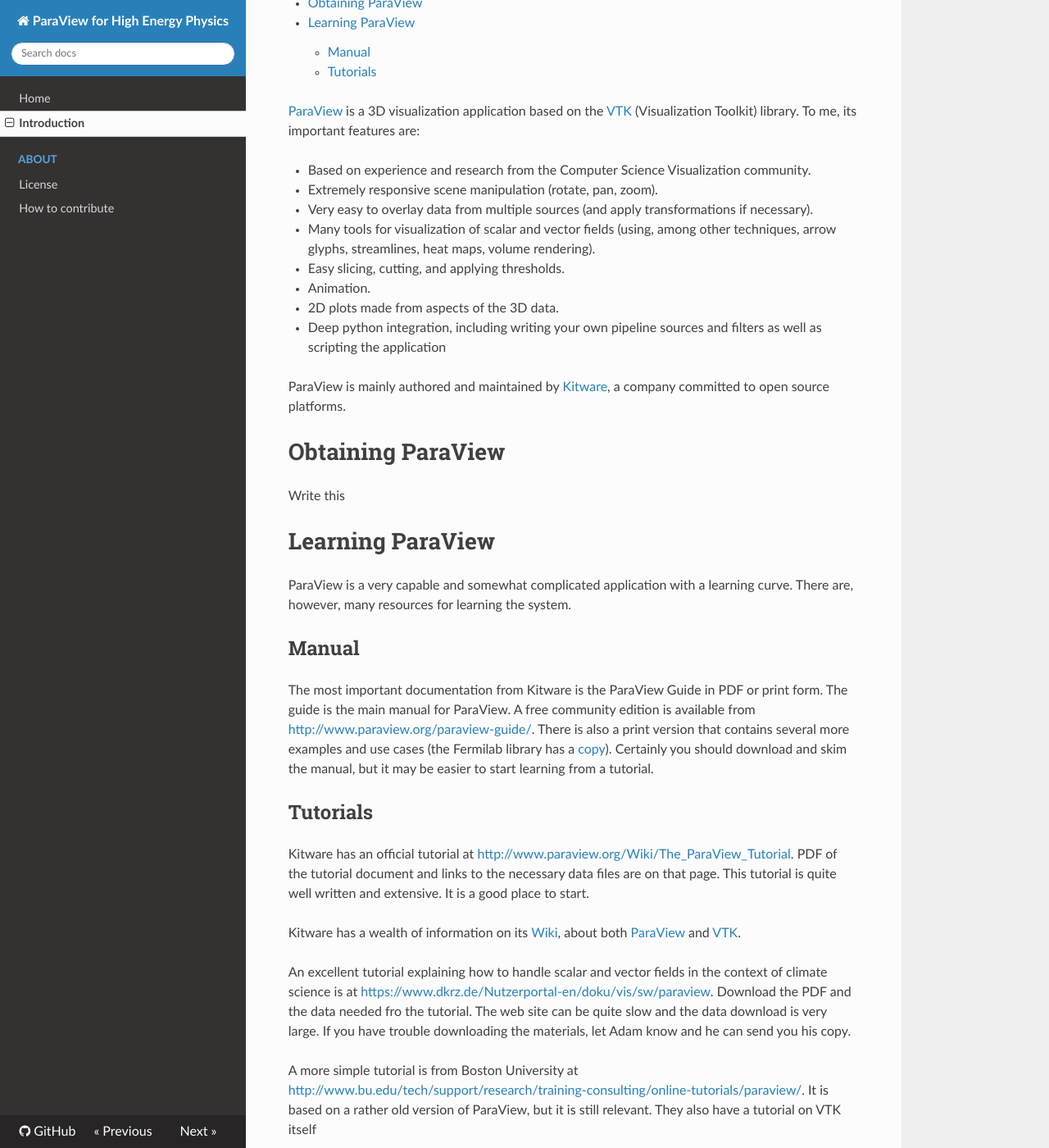
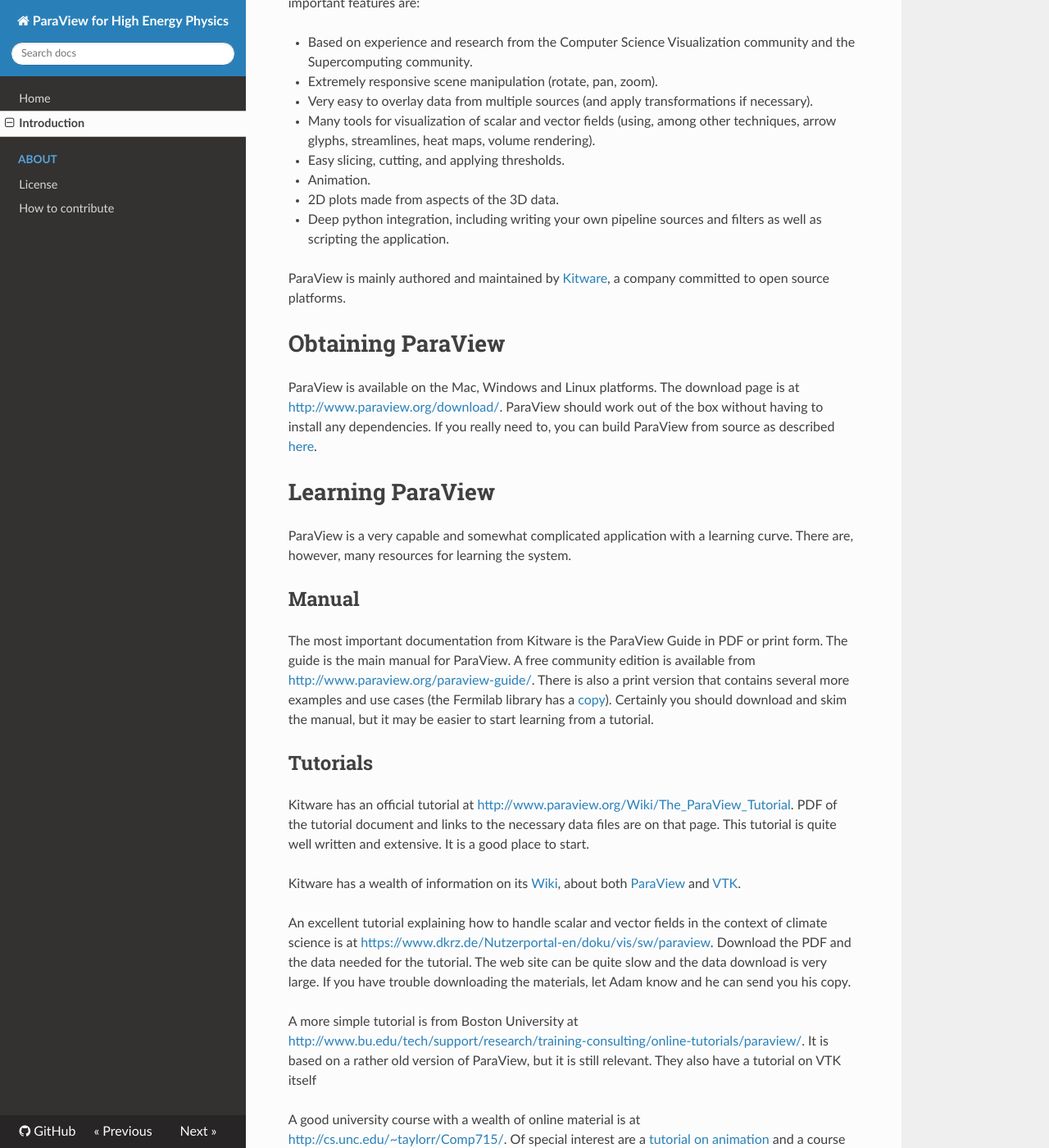
Before and after one commit to lyon-fnal/paraviewForHep, an MkDocs documentation site: the page built from docs/intro/intro.md, in a window 1280 px wide and 1400 px high, scrolled down 240 px. Shown: the whole window at 82% size. Built offline with MkDocs 1.6.1, drawn with Linux system fonts in a browser that asks for light colours; nearby versions of some CDN libraries; old or Windows-style settings are respelled for this version of MkDocs; some of the changed text lies outside the part shown.

Commit message:
Fix some typos

```diff
--- a/docs/intro/intro.md
+++ b/docs/intro/intro.md
@@ -1,29 +1,26 @@
 # What is ParaView?
 (Adam Lyon, October 2015, ParaView 4.4)
 
-[TOC]
-
 [ParaView](http://www.paraview.org) is a 3D visualization application based on the [VTK](http://www.vtk.org) (Visualization Toolkit) library. To me, its important features are:
 
-* Based on experience and research from the Computer Science Visualization community.
+* Based on experience and research from the Computer Science Visualization community and the Supercomputing community.
 * Extremely responsive scene manipulation (rotate, pan, zoom).
 * Very easy to overlay data from multiple sources (and apply transformations if necessary).
 * Many tools for visualization of scalar and vector fields (using, among other techniques, arrow glyphs, streamlines, heat maps, volume rendering).
 * Easy slicing, cutting, and applying thresholds.
 * Animation.
 * 2D plots made from aspects of the 3D data.
-* Deep python integration, including writing your own pipeline sources and filters as well as scripting the application
+* Deep python integration, including writing your own pipeline sources and filters as well as scripting the application.
 
 ParaView is mainly authored and maintained by [Kitware](http://www.kitware.com), a company committed to open source platforms.
 
 # Obtaining ParaView
 
-Write this
+ParaView is available on the Mac, Windows and Linux platforms. The download page is at [http://www.paraview.org/download/](http://www.paraview.org/download/). ParaView should work out of the box without having to install any dependencies. If you really need to, you can build ParaView from source as described [here](../misc/build.md).
 
 # Learning ParaView
 
 ParaView is a very capable and somewhat complicated application with a learning curve. There are, however, many resources for learning the system.
-
 
 ## Manual
 
@@ -35,7 +32,7 @@
 
 Kitware has a wealth of information on its [Wiki](http://www.paraview.org/Wiki/Main_Page), about both [ParaView](http://www.paraview.org/Wiki/ParaView) and [VTK](http://www.vtk.org/Wiki/VTK).
 
-An excellent tutorial explaining how to handle scalar and vector fields in the context of climate science is at [https://www.dkrz.de/Nutzerportal-en/doku/vis/sw/paraview](https://www.dkrz.de/Nutzerportal-en/doku/vis/sw/paraview). Download the PDF and the data needed fro the tutorial. The web site can be quite slow and the data download is very large. If you have trouble downloading the materials, let Adam know and he can send you his copy.
+An excellent tutorial explaining how to handle scalar and vector fields in the context of climate science is at [https://www.dkrz.de/Nutzerportal-en/doku/vis/sw/paraview](https://www.dkrz.de/Nutzerportal-en/doku/vis/sw/paraview). Download the PDF and the data needed for the tutorial. The web site can be quite slow and the data download is very large. If you have trouble downloading the materials, let Adam know and he can send you his copy.
 
 A more simple tutorial is from Boston University at [http://www.bu.edu/tech/support/research/training-consulting/online-tutorials/paraview/](http://www.bu.edu/tech/support/research/training-consulting/online-tutorials/paraview/). It is based on a rather old version of ParaView, but it is still relevant. They also have a tutorial on VTK itself
 
```
Also changed, not shown: other parts of docs/intro/intro.md (+1 -1 lines).
